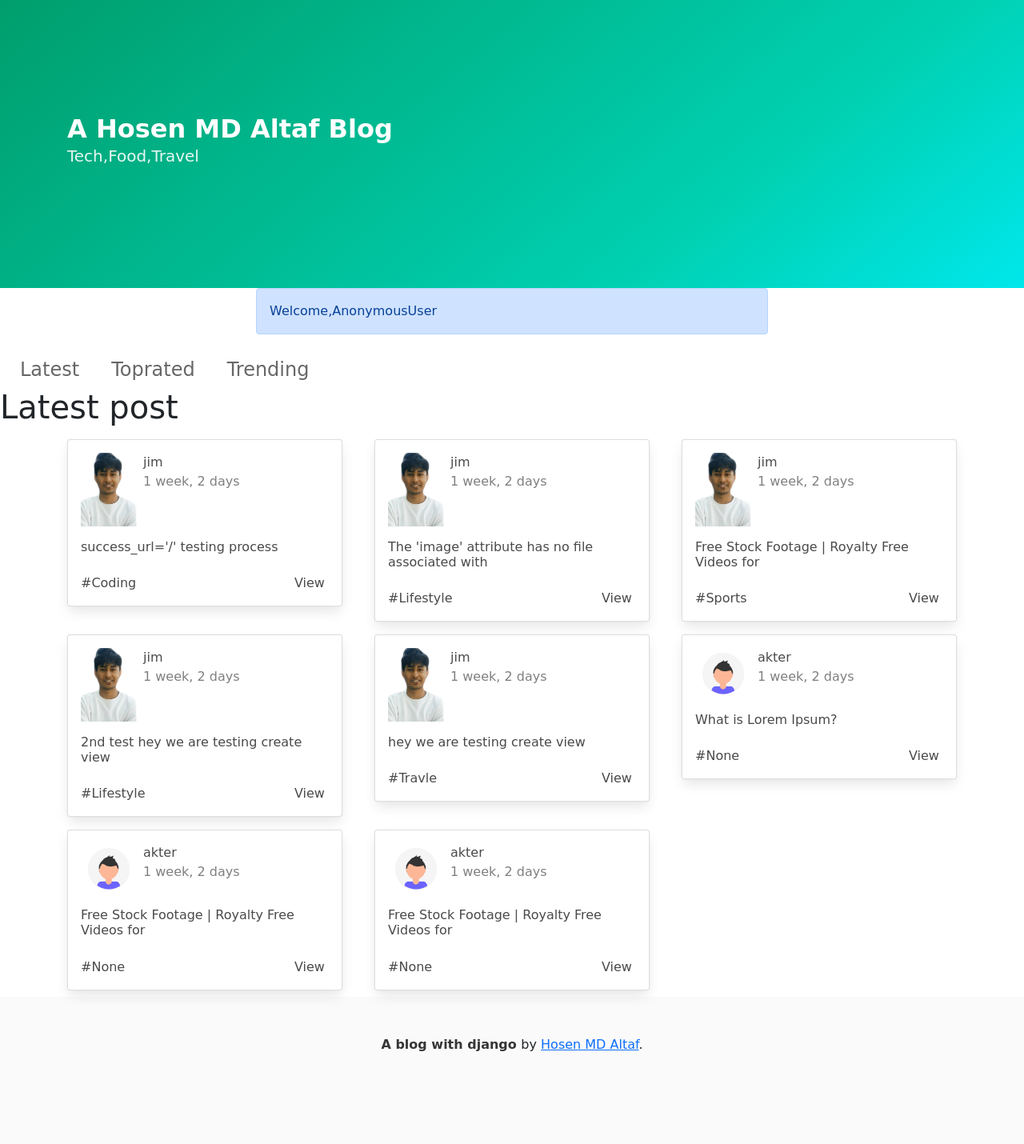
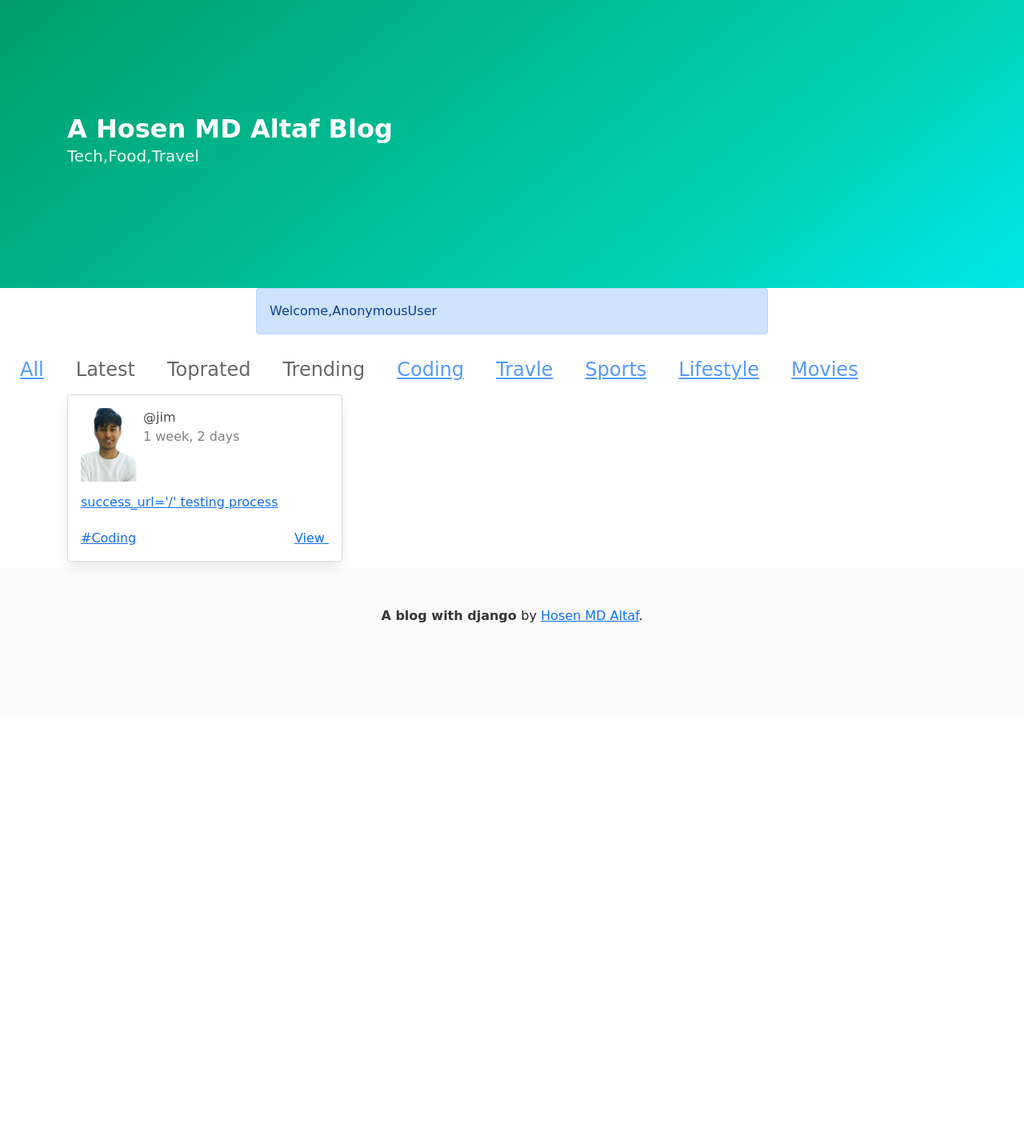
Before and after one commit to hosenmdaltaf/Social-bloging-system-with-Django, a Django app: a page that uses templates/homepage/main.html in a window 1280 px wide. Shown: the part 109-1539 px from the top of the page at 80% size. After the commit the page ends 887 px from the top, so only its background shows below. Run offline with Django 3.2, Linux system fonts and the light colour scheme; data comes from the database, SQL or seed files in the repository; both versions use the stored data as it was after the commit.

Commit message:
75% work done

```diff
--- a/homepage/urls.py
+++ b/homepage/urls.py
@@ -1,8 +1,12 @@
 from django.urls import path
-from homepage.views import HomepageListView
+from .import views
+# from homepage.views import HomepageListView
 
 app_name='homepage'
 
 urlpatterns = [
-    path('', HomepageListView.as_view(), name='article-list'),
+    path('',views.home,name='article-list'),
+    # path('latest/',views.latest,name='latest-list')
+    # path('', HomepageListView.as_view(), name='article-list'),
+    # path('post/<int:id>',views.postdetail,name='articale-detail'),
 ]
--- a/homepage/views.py
+++ b/homepage/views.py
@@ -1,10 +1,36 @@
 from django.shortcuts import render
-from django.views.generic.list import ListView
+# from django.views.generic.list import ListView
 from user_feeds.models import Post
+from user_feeds.models import Category
 
 
-class HomepageListView(ListView):
-    model = Post
-    # paginate_by = 10
-    context_object_name = 'allpostinhome'
-    template_name='homepage/homepage.html'
+# class HomepageListView(ListView):
+#     model = Post
+#     paginate_by = 8
+#     context_object_name = 'allpostinhome'
+#     template_name='homepage/homepage.html'
+
+
+def home(request):
+
+    category = request.GET.get('category')
+    if category == None:
+        allpostinhome = Post.objects.all()
+    else:
+        allpostinhome = Post.objects.filter(category__name=category)
+    categories = Category.objects.all()
+
+    return render(request,'homepage/homepage.html',{'allpostinhome':allpostinhome,'categories':categories})
+
+
+# def latest(request):
+#     latest= Post.objects.order_by('-post_date')[:5]
+
+
+#     return render(request,'homepage/homepage.html',{'latest':latest})
+
+#  #Detailpage view
+# class PostDetailView(DetailView):
+#     model=Post
+#     context_object_name = 'allpostinhome-details'
+#     template_name='user_feeds/detail.html'
--- a/profiles/views.py
+++ b/profiles/views.py
@@ -34,9 +34,10 @@
     success_url = reverse_lazy("profiles:profile_create")
 
     def form_valid(self,form):
-        # form.instance.user = profile.request.user
-        form.instance.user.id == profile.user.id
+        form.instance.author =self.request.user
         return super().form_valid(form)
+
+
 
 
 
--- a/static/css/my_feed.css
+++ b/static/css/my_feed.css
@@ -3,16 +3,17 @@
 * {
   margin: 0;
   padding: 0;
-  text-decoration: none;
+
 }
 html,
 body {
   height: 100%;
   /* font-family: "Poppins"; */
-
+  text-decoration: none;
   font-family: cursive ;
 }
 #sidebar {
+  text-decoration: none;
   background-color: #4723D9;
   width: 200px;
   height: 100%;
--- a/templates/homepage/homepage.html
+++ b/templates/homepage/homepage.html
@@ -32,12 +32,20 @@
 
 
 <div class="secondnavbar">
-    <h2>Latest</h2>
+  <a href="{% url 'homepage:article-list' %}">
+      <h2 >All</h2> </a>
+
+
+      <h2 >Latest</h2>
+
     <h2>Toprated</h2>
     <h2>Trending</h2>
-    {% for cat in allposts %}
 
-        <h2>{{cat.category}}</h2>
+
+    {% for cat in categories %}
+   <a href="{% url 'homepage:article-list' %}?category={{cat.name}}">
+        <h2>{{cat.name}}</h2>
+    </a>
 
     {% endfor %}
 
@@ -46,39 +54,52 @@
 
 
 
-   <h1>Latest post</h1>
-
-
-
 <div class="container card-seaction ">
         <div class="row">
 
         {% for post in allpostinhome%}
+
             <div class="col-md-4">
                 <div class="card p-3 m-2 card-type">
-                    <div class="d-flex flex-row mb-3"><img src="{{ post.author.profile_picture.url }}" width="70">
-                        <div class="d-flex flex-column ml-2"><span>{{ post.author }}</span><span class="text-black-50">{{post.post_date|timesince}}</span><span class="ratings"><i class="fa fa-star"></i><i class="fa fa-star"></i><i class="fa fa-star"></i><i class="fa fa-star"></i></span></div>
+
+                    <div class="d-flex flex-row mb-3"><img src="{{ post.author.profile.profile_picture.url }}" width="70">
+                        <div class="d-flex flex-column ml-2"><span>@{{ post.author }}</span><span class="text-black-50">{{post.post_date|timesince}}</span><span class="ratings"><i class="fa fa-star"></i><i class="fa fa-star"></i><i class="fa fa-star"></i><i class="fa fa-star"></i></span></div>
                     </div>
+                  <a href='{% url 'user_feeds:articale-detail' post.pk %}'>
                     <h6>{{ post.title }}</h6>
-                    <div class="d-flex justify-content-between install mt-3"><span>#{{post.category}}</span><span class="is-primary">View&nbsp;<i class="fa fa-angle-right"></i></span></div>
+                    <div class="d-flex justify-content-between install mt-3"><span>#{{post.category}}</span>
+                    <a href='{% url 'user_feeds:articale-detail' post.pk %}'>
+                     <span class="is-primary">View&nbsp;<i class="fa fa-angle-right"></i></span>
+                    </a>
+                    </div>
+                 </a>
                 </div>
             </div>
 
+
         {% endfor %}
-
-
-
-
-
-
 
         </div>
     </div>
 
+{% comment %} <!--Pagination seaction---------------------------------------------------------------------> {% endcomment %}
 
 
+{% if is_paginated %}
+    <nav class="pagination is-centered pg-button" role="navigation" aria-label="pagination">
+     <ul class="pagination-list">
+        {% if page_obj.has_previous %}
+            <a href="?page={{ page_obj.previous_page_number }}" class="pagination-previous">Previous</a>
+        {% endif %}
+        {% if page_obj.has_next %}
+           <a href="?page={{ page_obj.next_page_number }}" class="pagination-next">Next page</a>
+        {% endif %}
+     </ul>
+    </nav>
+{% endif %}
+
 {% comment %}
-  <!--Footer seaction-------------------------------------------------------------------------------------> {% endcomment %}
+  <!--Footer seaction-------------------------------------------------------------------------->  {% endcomment %}
 
  <footer class="footer">
     <div class="content has-text-centered">
--- a/templates/homepage/main.html
+++ b/templates/homepage/main.html
@@ -23,10 +23,7 @@
 
 
   {% block content %}
-
-  {% endblock%}
-
-
+  {% endblock %}
 
 <script src="https://cdn.jsdelivr.net/npm/bootstrap@5.0.0-beta2/dist/js/bootstrap.bundle.min.js"
 integrity="sha384-b5kHyXgcpbZJO/tY9Ul7kGkf1S0CWuKcCD38l8YkeH8z8QjE0GmW1gYU5S9FOnJ0" crossorigin="anonymous"></script>
--- a/templates/user_feeds/my_feed.html
+++ b/templates/user_feeds/my_feed.html
@@ -119,12 +119,12 @@
 
           <div id="toggle_button" class="action-icon-one">
 		  <i id="icon_show_hide" class='bx bxs-show'></i></div>
-          <div class="action-icon-two"><img src="{{ request.user.profile_image.url }}"></div>
+          <div class="action-icon-two"><img src="{{ user.profile.profile_picture.url }}"></div>
         </div>
       </section>
 
 
-      <div class="secondnavbar">
+    {% comment %} <div class="secondnavbar">
     <h2>Latest</h2>
     <h2>Toprated</h2>
     <h2>Trending</h2>
@@ -135,7 +135,7 @@
     {% endfor %}
 
 
-  </div>
+  </div> {% endcomment %}
 
 
 
--- a/user_feeds/models.py
+++ b/user_feeds/models.py
@@ -9,7 +9,7 @@
 
 class Post(models.Model):
     title = models.CharField(max_length=200,null=True,blank=True)
-    author = models.ForeignKey(Profile, on_delete=models.CASCADE,null=True)  #settings.AUTH_USER_MODEL
+    author = models.ForeignKey(User, on_delete=models.CASCADE,null=True)  #settings.AUTH_USER_MODEL
     content = models.TextField()
     post_date = models.DateTimeField(auto_now_add=True)
     post_updated = models.DateField(auto_now=True)
```
Also changed, not shown: templates/user_feeds/detail.html (+5 -38 lines), user_feeds/views.py (+7 -1 lines), db.sqlite3, media/post_images/Screenshot_2021-01-25_Document.png (added), media/post_images/Screenshot_2021-01-29_Task_App.png (added), media/post_images/aa.jpg (added), media/post_images/cover_lI1Wr5f.jpg (added), media/post_images/django_websitedjango_developerpython_djangodjango.png (added), media/post_images/screely-1609862795032.png (added), media/profile_picture/1609590826168.jpg (added).
